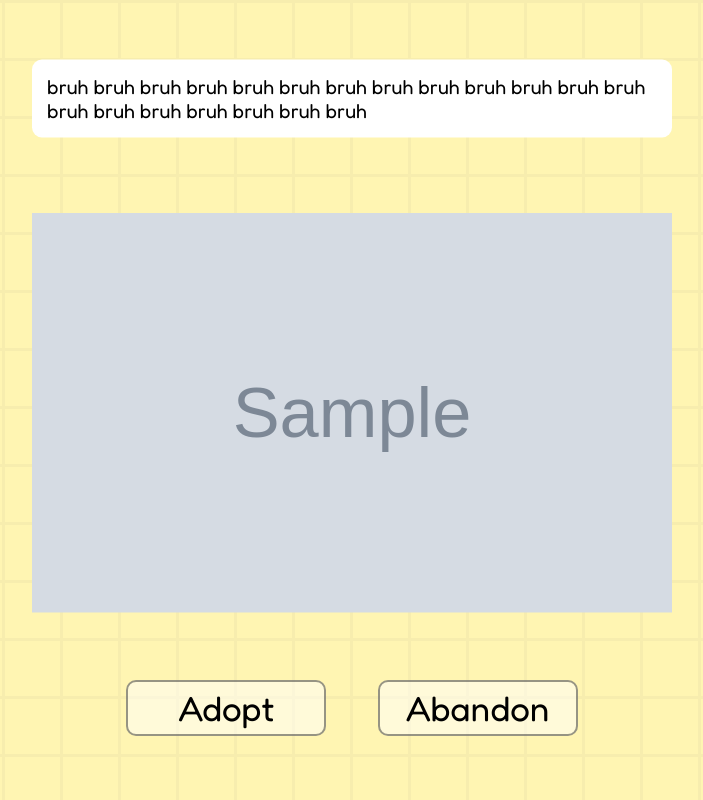
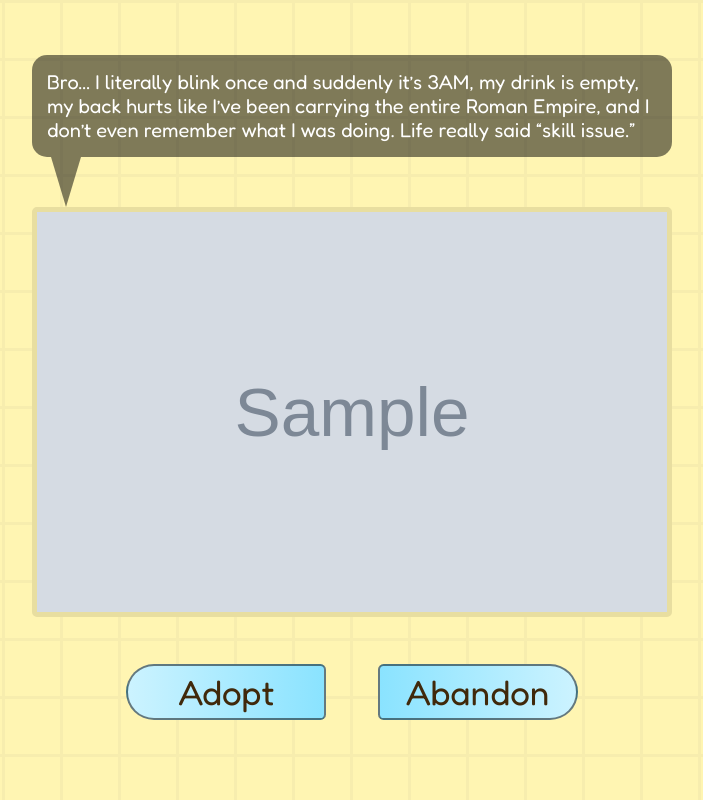
Before and after one commit to SeaPolecat/wise-cat-cafe-fullstack, a Flask app: template templates/summon.html in a window 1280 px wide. Shown: the whole page, without its empty margins (288-991 px from the left). Run offline with Flask 3, Linux system fonts and the light colour scheme; the template is opened without the code that fills it: most values are stand-ins (such as "Sample title", 1, 10 or a date in 2020); grey boxes marked "Sample" are stand-in pictures.

Commit message:
added the speech bubble tail, styled the adopt/abandon buttons

```diff
--- a/static/css/summon.css
+++ b/static/css/summon.css
@@ -3,6 +3,12 @@
 :root {
     --font: "fredoka";
     --faint-pee: #fff5b2;
+    --dark-pee: #f7edae;
+    --darker-pee: #e8dea0;
+    --brown: #40290b;
+    --dark-gray: rgb(0, 0, 0, 0.5); /* #404040 */
+    --light-gradient-blue: #ccf3ff;
+    --dark-gradient-blue: #8ae3ff;
 }
 
 body {
@@ -17,7 +23,7 @@ body {
 
 div#wrapper-div {
     opacity: 0;
-    transition: 1s linear;
+    transition: 0.5s linear;
 }
 
 div#wrapper-div.active {
@@ -29,8 +35,8 @@ div#background-div {
     display: block;
     width: 100%;
     height: 100%;
-    background-color: #fff5b2;
-    background-image:  linear-gradient(#f7edae 2.9000000000000004px, transparent 2.9000000000000004px), linear-gradient(to right, #f7edae 2.9000000000000004px, #fff5b2 2.9000000000000004px);
+    background: var(--faint-pee);
+    background-image: linear-gradient(var(--dark-pee) 3px, transparent 3px), linear-gradient(to right, var(--dark-pee) 3px, var(--faint-pee) 3px);
     background-size: 58px 58px;
 }
 
@@ -38,24 +44,29 @@ button.cat-button {
     position: absolute;
     display: block;
     width: 200px;
-    top: 85vh;
-    margin: 0;
+    top: 83vh;
     padding: 5px 10px 5px 10px;
     font: 35px var(--font);
-    background: rgba(255, 255, 255, 0.5);
-    border: solid 2px rgba(46, 46, 46, 0.5); /* #2e2e2e */
-    border-radius: 10px;
+    color: var(--brown);
+    border: 2px solid var(--dark-gray);
+    transition: 0.2s;
+}
+
+button.cat-button:hover {
+    color: white;
 }
 
 button.cat-button.adopt {
     transform: translate(-100%, 0);
     left: 48vw;
-    transition: 0.2s;
+    background: linear-gradient(to right, var(--light-gradient-blue) , var(--dark-gradient-blue));
+    border-radius: 50px 10px 10px 50px;
 }
 
 button.cat-button.abandon {
     left: 52vw;
-    transition: 0.2s;
+    background: linear-gradient(to right, var(--dark-gradient-blue), var(--light-gradient-blue));
+    border-radius: 10px 50px 50px 10px;
 }
 
 div#cat-div {
@@ -73,19 +84,40 @@ div#cat-div.horizontal {
 img#cat-img {
     position: static;
     display: block;
+    border: 5px solid var(--darker-pee);
+    border-radius: 5px;
+}
+
+img#cat-img.horizontal {
     height: 400px;
 }
 
-img#cat-img.horizontal {
-    margin: 75px 0 0 0;
+img#cat-img.vertical {
+    height: 500px;
 }
 
-img#cat-img.vertical {
-    height: 550px;
-    margin: 0 75px 0 0;
+div#triangle-div {
+    position: relative;
+    display: block;
+    width: 0;
+    height: 0;
 }
 
-div#wisdom-div {
+div#triangle-div.horizontal {
+    left: 1.5vw;
+    border-top: 50px solid var(--dark-gray);
+    border-right: 15px solid transparent;
+    border-left: 15px solid transparent;
+}
+
+div#triangle-div.vertical {
+    top: 1vw;
+    border-top: 15px solid transparent;
+    border-right: 50px solid var(--dark-gray);
+    border-bottom: 15px solid transparent;
+}
+
+div#speech-div {
     position: static;
     display: block;
     width: fit-content;
@@ -94,6 +126,7 @@ div#wisdom-div {
     font: 20px var(--font);
     text-align: left;
     align-items: center;
-    background-color: white;
-    border-radius: 10px;
+    color: white;
+    background-color: var(--dark-gray);
+    border-radius: 15px;
 }
--- a/templates/summon.html
+++ b/templates/summon.html
@@ -15,17 +15,19 @@
     <div id="background-div"></div>
 
     <form action="/home" method="GET">
-        <button id="cat-button-adopt" class="cat-button adopt">Adopt</button>
+        <button class="cat-button adopt">Adopt</button>
     </form>
 
     <form action="/home" method="GET">
-        <button id="cat-button-abandon" class="cat-button abandon">Abandon</button>
+        <button class="cat-button abandon">Abandon</button>
     </form>
 
     <div id="cat-div">
         <img id="cat-img" src="{{ img }}">
 
-        <div id="wisdom-div">bruh bruh bruh bruh bruh bruh bruh bruh bruh bruh bruh bruh bruh bruh bruh bruh bruh bruh bruh bruh</div>
+        <div id="triangle-div"></div>
+
+        <div id="speech-div">Bro… I literally blink once and suddenly it’s 3AM, my drink is empty, my back hurts like I’ve been carrying the entire Roman Empire, and I don’t even remember what I was doing. Life really said “skill issue.”</div>
     </div>
 
 </div>
@@ -42,13 +44,16 @@
     window.addEventListener("load", () => {
         var catImg = document.getElementById("cat-img");
         var catDiv = document.getElementById("cat-div");
+        var triangleDiv = document.getElementById("triangle-div");
         var wrapperDiv = document.getElementById("wrapper-div");
 
         if(catImg.offsetWidth >= catImg.offsetHeight) {
             catDiv.classList.add("horizontal");
             catImg.classList.add("horizontal");
+            triangleDiv.classList.add("horizontal");
         } else {
             catImg.classList.add("vertical");
+            triangleDiv.classList.add("vertical");
         }
         wrapperDiv.classList.add("active");
     });
```
